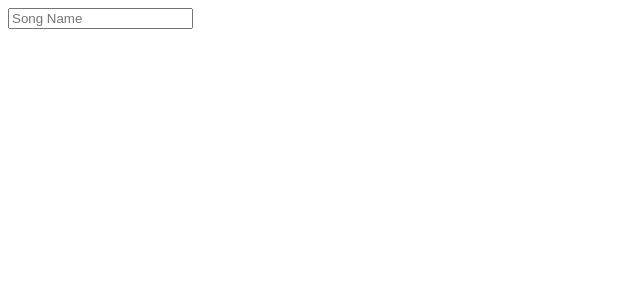
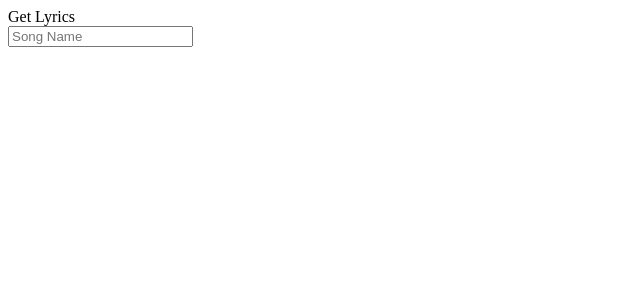
Before and after one commit to ChathurikaAJ/get-lyrics, a Next.js app: page / in a window 1280 px wide. Shown: the top 300 px of the page, without its empty margins (0-640 px from the left). Built offline with nearby package versions, Linux system fonts and the light colour scheme.

Commit message:
Add layout and header

```diff
--- /dev/null
+++ b/src/components/Header.js
@@ -0,0 +1,9 @@
+
+
+const Header = () => {
+  return (
+    <div>Get Lyrics</div>
+  )
+}
+
+export default Header
--- /dev/null
+++ b/src/components/Layout.js
@@ -0,0 +1,12 @@
+import { Header } from './'
+
+const Layout = ({children}) => {
+  return (
+    <>
+        <Header />
+        {children}
+    </>
+  )
+}
+
+export default Layout
--- a/src/components/index.js
+++ b/src/components/index.js
@@ -1,2 +1,4 @@
+export {default as Header} from './Header';
+export {default as Layout} from './Layout';
 export {default as Search} from './Search';
 export {default as Lyrics} from './Lyrics';
--- a/src/pages/_app.js
+++ b/src/pages/_app.js
@@ -1,5 +1,10 @@
+import { Layout } from '@/components'
 import '@/styles/globals.css'
 
 export default function App({ Component, pageProps }) {
-  return <Component {...pageProps} />
+  return (
+    <Layout>
+        <Component {...pageProps} />
+    </Layout>
+  )
 }
```
